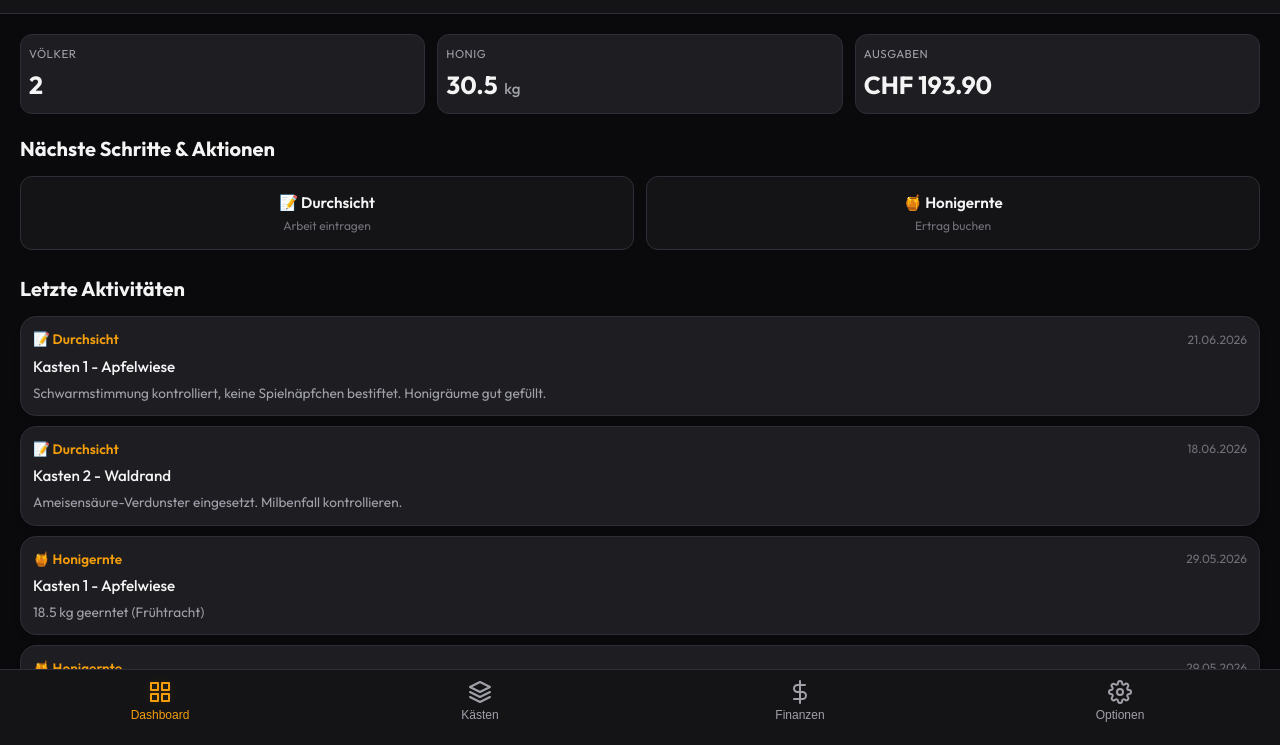
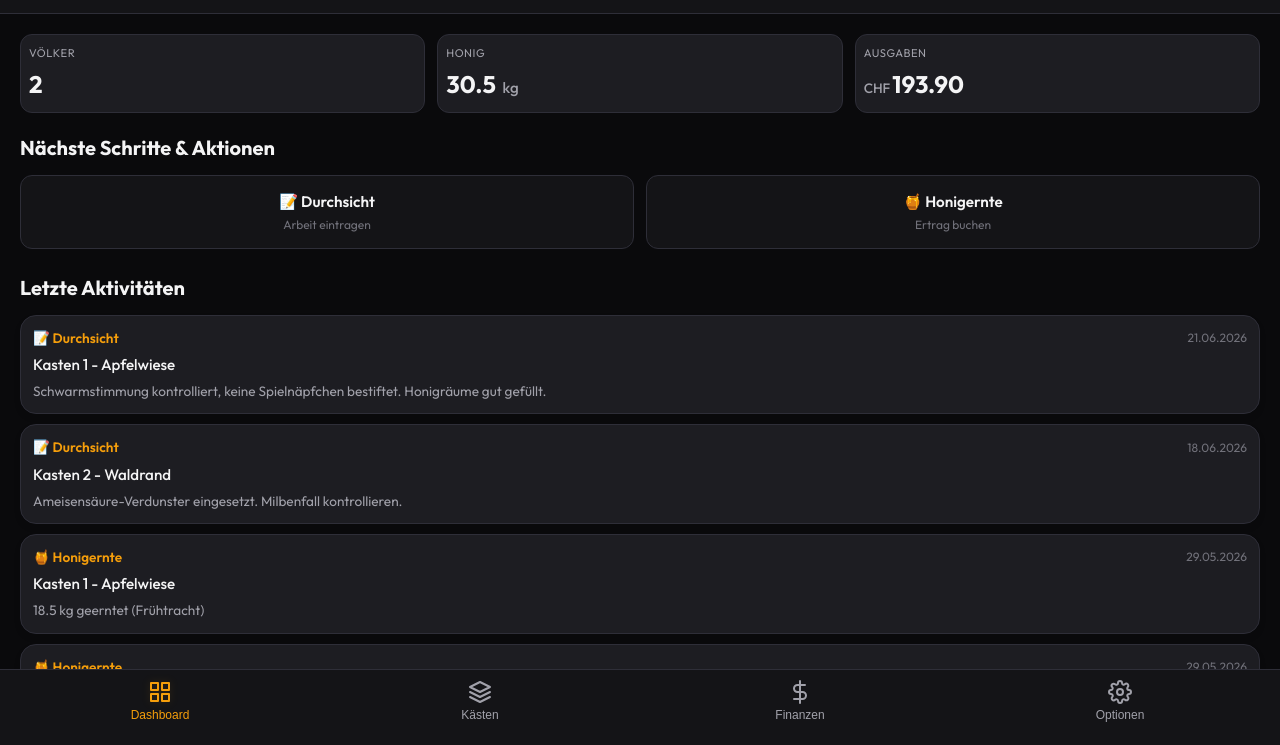
Before and after one commit to uhlme/hively, a website built with Vite: page index.html in a window 1280 px wide. Shown: the part 55-800 px from the top of the page. Built offline with nearby package versions, Linux system fonts and the light colour scheme.

Commit message:
style: fix CHF layout overflow by formatting currency inline with a smaller span

```diff
--- a/src/main.js
+++ b/src/main.js
@@ -204,7 +204,7 @@ function renderDashboardView() {
   const totalExpenses = finances
     .filter(f => f.type === 'expense' || !f.type) // old data might not have type, fallback to expenses
     .reduce((sum, f) => sum + parseFloat(f.price || 0), 0);
-  document.getElementById('stat-expenses-sum').innerText = totalExpenses.toLocaleString('de-CH', { style: 'currency', currency: 'CHF' });
+  document.getElementById('stat-expenses-sum').innerHTML = `<span style="font-size: 0.85rem; font-weight: 500; color: var(--text-secondary); margin-right: 2px;">CHF</span>${totalExpenses.toFixed(2)}`;
 
   // Recent activities list (Inspections & Harvests merged, newest first)
   const inspections = getInspections();
--- a/src/style.css
+++ b/src/style.css
@@ -189,7 +189,7 @@ nav.bottom-nav {
 .text-primary-color { color: var(--primary); }
 
 .stat-label {
-  font-size: 0.72rem;
+  font-size: 0.7rem;
   color: var(--text-secondary);
   text-transform: uppercase;
   letter-spacing: 0.5px;
@@ -197,7 +197,7 @@ nav.bottom-nav {
 }
 
 .stat-val {
-  font-size: 1.55rem;
+  font-size: 1.5rem;
   font-weight: 700;
   color: var(--text-primary);
   margin-top: 4px;
```
